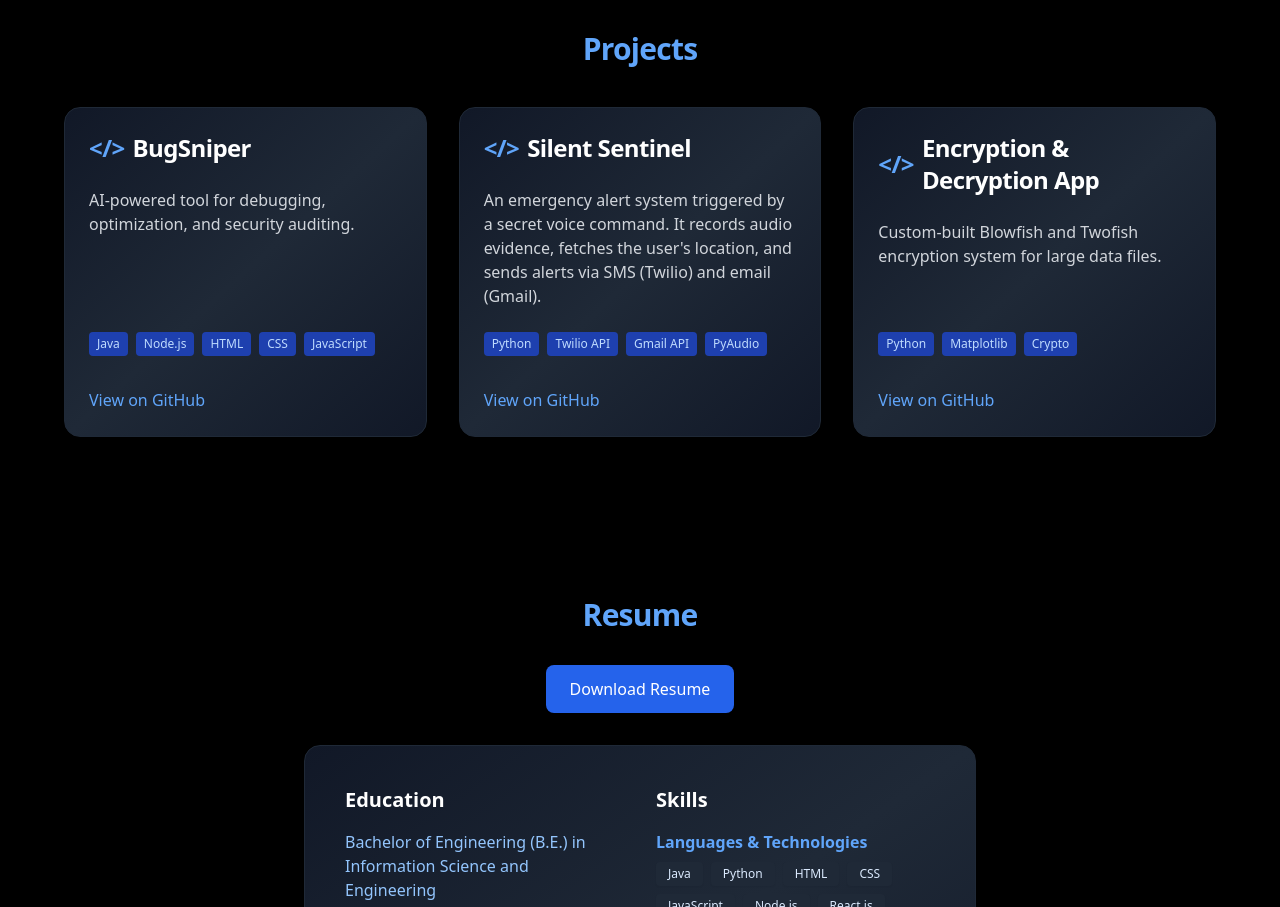
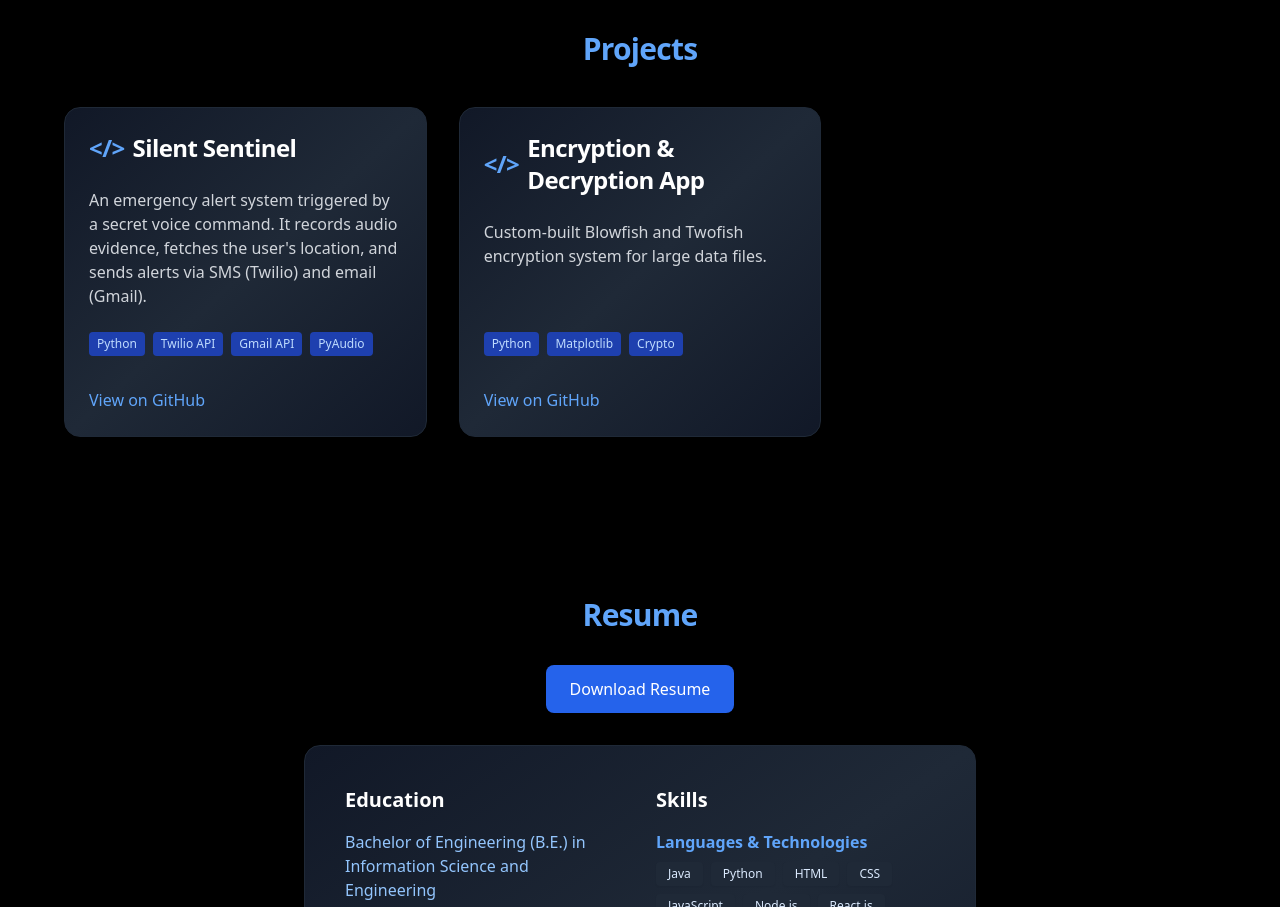
Before and after one commit to AbhishekLuffy/portfolio_web, a React (Vite) app: page / in a window 1280 px wide. Shown: the part 1500-2407 px from the top of the page. Built offline with nearby package versions, Linux system fonts and the light colour scheme.

Commit message:
refactor: Remove BugSniper project from portfolio

```diff
--- a/src/components/Projects.jsx
+++ b/src/components/Projects.jsx
@@ -1,12 +1,6 @@
 import { motion } from 'framer-motion';
 
 const projects = [
-  {
-    name: 'BugSniper',
-    desc: 'AI-powered tool for debugging, optimization, and security auditing.',
-    stack: ['Java', 'Node.js', 'HTML', 'CSS', 'JavaScript'],
-    github: 'https://github.com/AbhishekLuffy/BugSniper',
-  },
   {
     name: 'Silent Sentinel',
     desc: 'An emergency alert system triggered by a secret voice command. It records audio evidence, fetches the user\'s location, and sends alerts via SMS (Twilio) and email (Gmail).',
```
